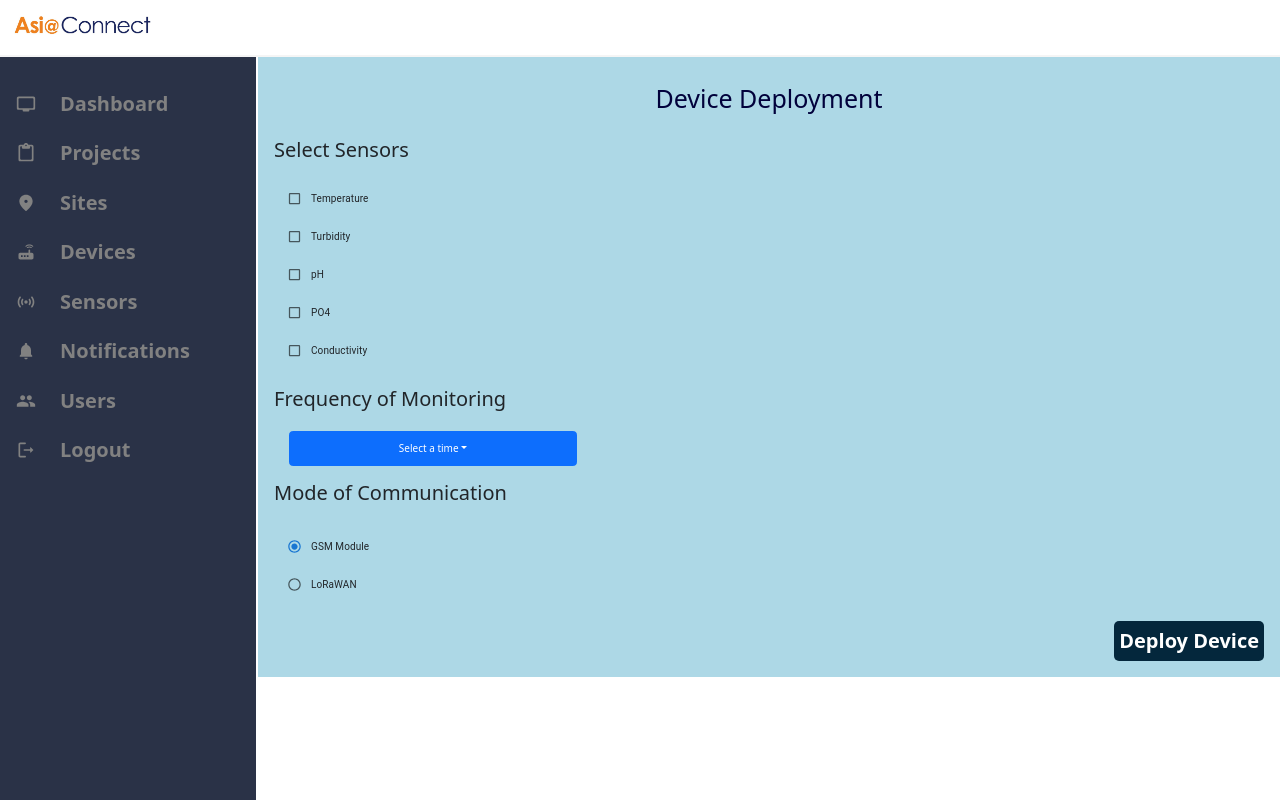
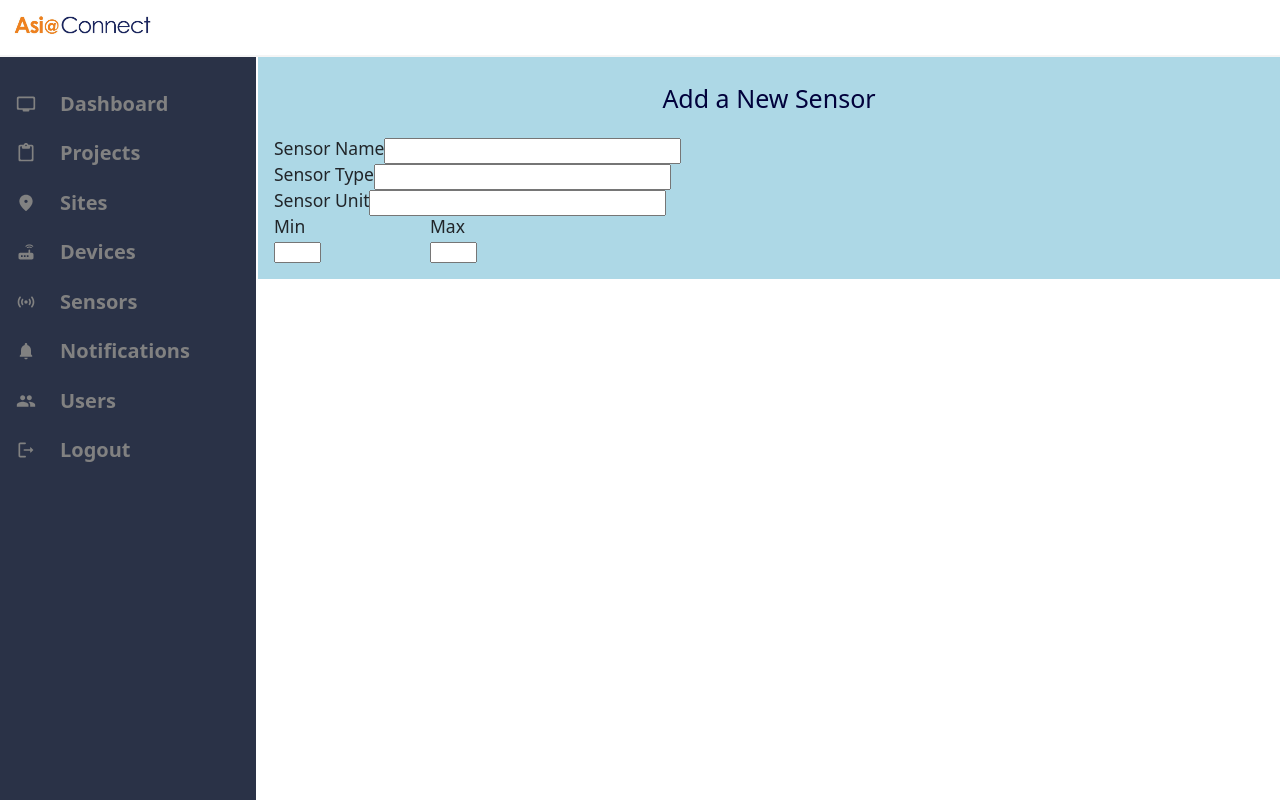
Before and after one commit to Jahangirbabar2000/AquaSafe, a React (Create React App) app in the folder my-app/: page /sites in a window 1280 px wide. Built offline with nearby package versions, Linux system fonts and the light colour scheme.

Commit message:
added new sensor page

```diff
--- a/my-app/src/App.js
+++ b/my-app/src/App.js
@@ -3,12 +3,13 @@ import Footer from './Components/navbarFooter/Footer'
 import "./App.css";
 import Routes from './Components/routes';
 import Device from "./Components/devices/devices.js"
+import AddSensor from "./Components/Sensor/addSensor";
 
 
 function App() {
   return (
     <div className="main">
-    <Device />
+    <AddSensor />
       {/* <Routes /> */}
       {/* <Footer /> */}
     </div >
--- /dev/null
+++ b/my-app/src/Components/Sensor/addSensor.css
@@ -0,0 +1,8 @@
+.input{
+    display: flex;
+    flex-direction: row;
+}
+
+input >  h3{
+    padding-right: 1.3rem;
+}
--- /dev/null
+++ b/my-app/src/Components/Sensor/addSensor.js
@@ -0,0 +1,97 @@
+import React, { useState } from "react";
+import Sidebar from "../sidebar/side-bar.js";
+import Navbar from "../navbar/navbar.js";
+
+function AddSensor() {
+  const [name, setName] = useState("");
+  const [type, setType] = useState("");
+  const [unit, setUnit] = useState("");
+
+  const [min, setMin] = useState("");
+  const [max, setMax] = useState("");
+
+  const nameChange = event => {
+    setName(event.target.value);
+    console.log(name);
+  };
+
+  const typeChange = event => {
+    setType(event.target.value);
+  };
+
+  const unitChange = event => {
+    setUnit(event.target.value);
+  };
+  const minChange = event => {
+    setMin(event.target.value);
+  };
+  const maxChange = event => {
+    setMax(event.target.value);
+  };
+
+  return (
+    <div>
+      <Navbar />
+      <div
+        style={{
+          display: "grid",
+          gridTemplateColumns: "32vh auto",
+          gridGap: "2px"
+        }}
+      >
+        <div>
+          <Sidebar />
+        </div>
+        <div style={{ background: "lightblue", padding: "16px" }}>
+          <div>
+            <h1
+              style={{
+                textAlign: "center",
+                paddingBottom: "20px",
+                paddingTop: "10px"
+              }}
+            >
+              Add a New Sensor
+            </h1>
+          </div>
+          <div style={{ display: "flex", flexDirection: "row" }}>
+            <h3> Sensor Name </h3>
+            <input type="text" value={name} onChange={nameChange} />
+          </div>
+
+                  <div style={{ display: "flex", flexDirection: "row" }}>
+                      <h3> Sensor Type </h3>
+                      <input type="text" value={type} onChange={typeChange} />
+                  </div>
+
+                  <div style={{ display: "flex", flexDirection: "row" }}>
+                      <h3> Sensor Unit </h3>
+                      <input type="text" value={unit} onChange={unitChange} />
+                  </div>
+
+                  <div style={{ display: "flex", flexDirection: "row" }}>
+                  <div>
+                      <h3>Min</h3>
+                      <input type="text" value={min} onChange={minChange} />
+                      </div>
+
+                      <div>
+                          <h3>Max</h3>
+                          <input type="text" value={max} onChange={maxChange} />
+                      </div>
+
+                  </div>
+        </div>
+      </div>
+    </div>
+  );
+}
+
+export default AddSensor;
+
+// const TextInput = (props) => {
+//     return <div style={{display: flex}}>
+//         <h3>{props.text}</h3>
+
+//     </div>;
+// };
```
